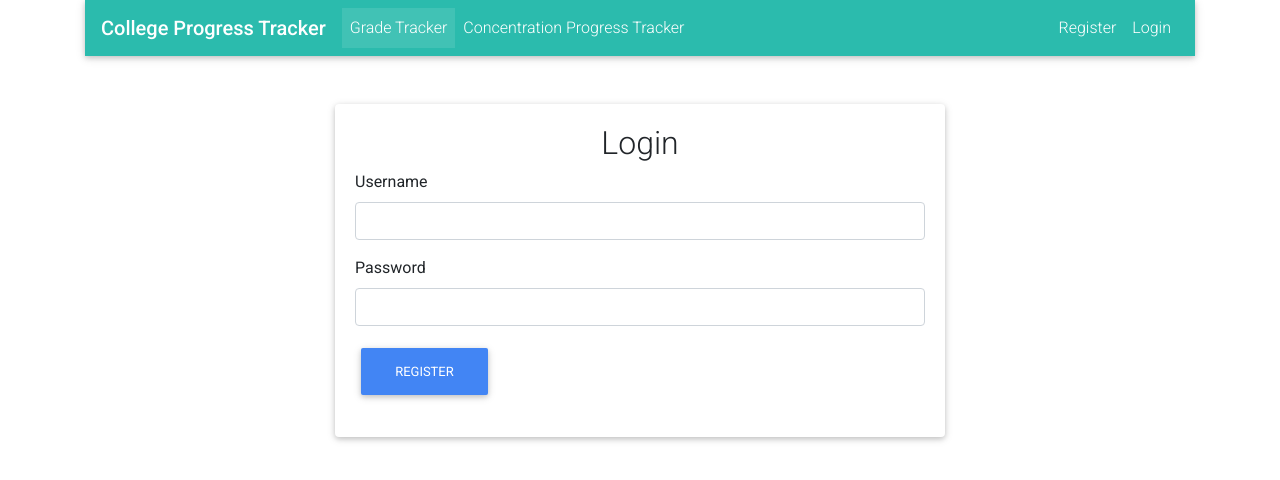
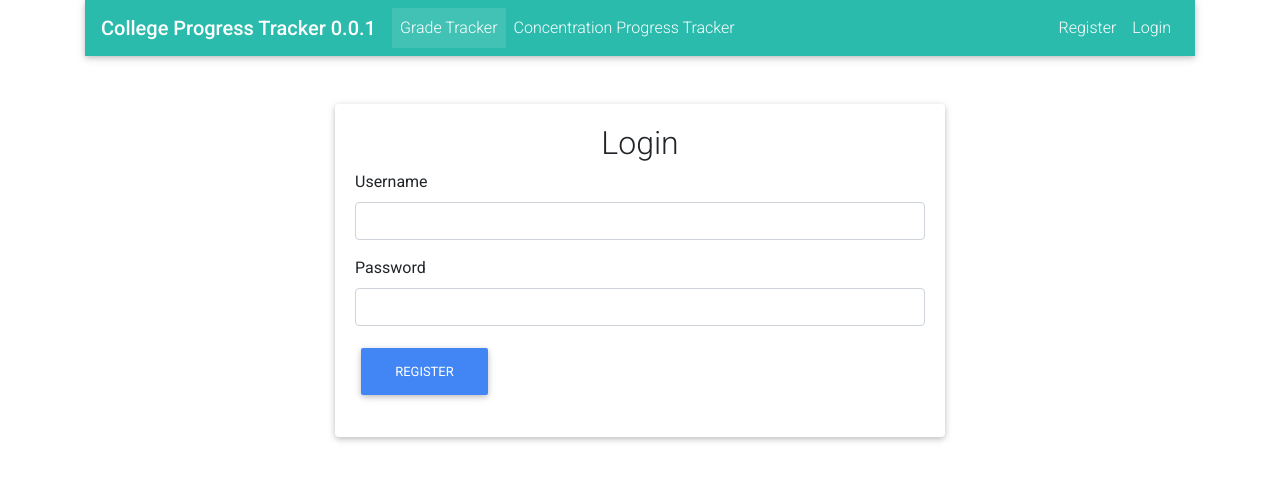
Before and after one commit to KYDronePilot/CSC-440-Team-Project, a React (Create React App) app in the folder src/frontend/csc-440-project-frontend/: page /login in a window 1280 px wide. Shown: the top 480 px of the page. Built offline with nearby package versions, Linux system fonts and the light colour scheme; no server answers.

Commit message:
First major test release

```diff
--- a/src/frontend/csc-440-project-frontend/src/components/layout/Header.js
+++ b/src/frontend/csc-440-project-frontend/src/components/layout/Header.js
@@ -70,7 +70,7 @@ export class Header extends Component {
             <MDBContainer>
                 <MDBNavbar color={'default-color'} dark expand={'md'}>
                     <MDBNavbarBrand>
-                        <strong>College Progress Tracker</strong>
+                        <strong>College Progress Tracker 0.0.1</strong>
                     </MDBNavbarBrand>
                     <MDBNavbarToggler onClick={this.toggleNavbarOpen} />
                     <MDBCollapse id={'nav-toggler'} isOpen={this.state.isOpen} navbar>
```
Also changed, not shown: 1 other file (tests, documents, lock files or other folders).
